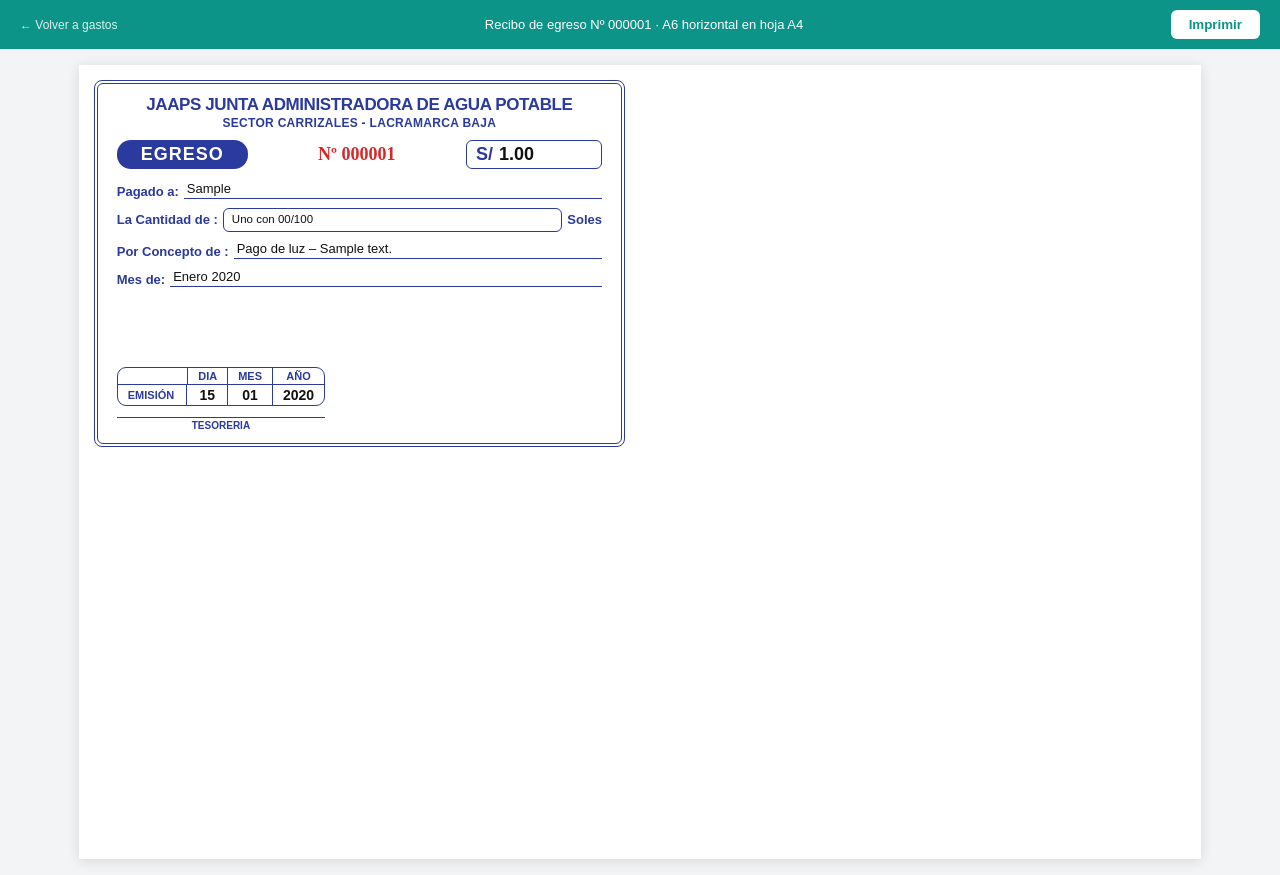
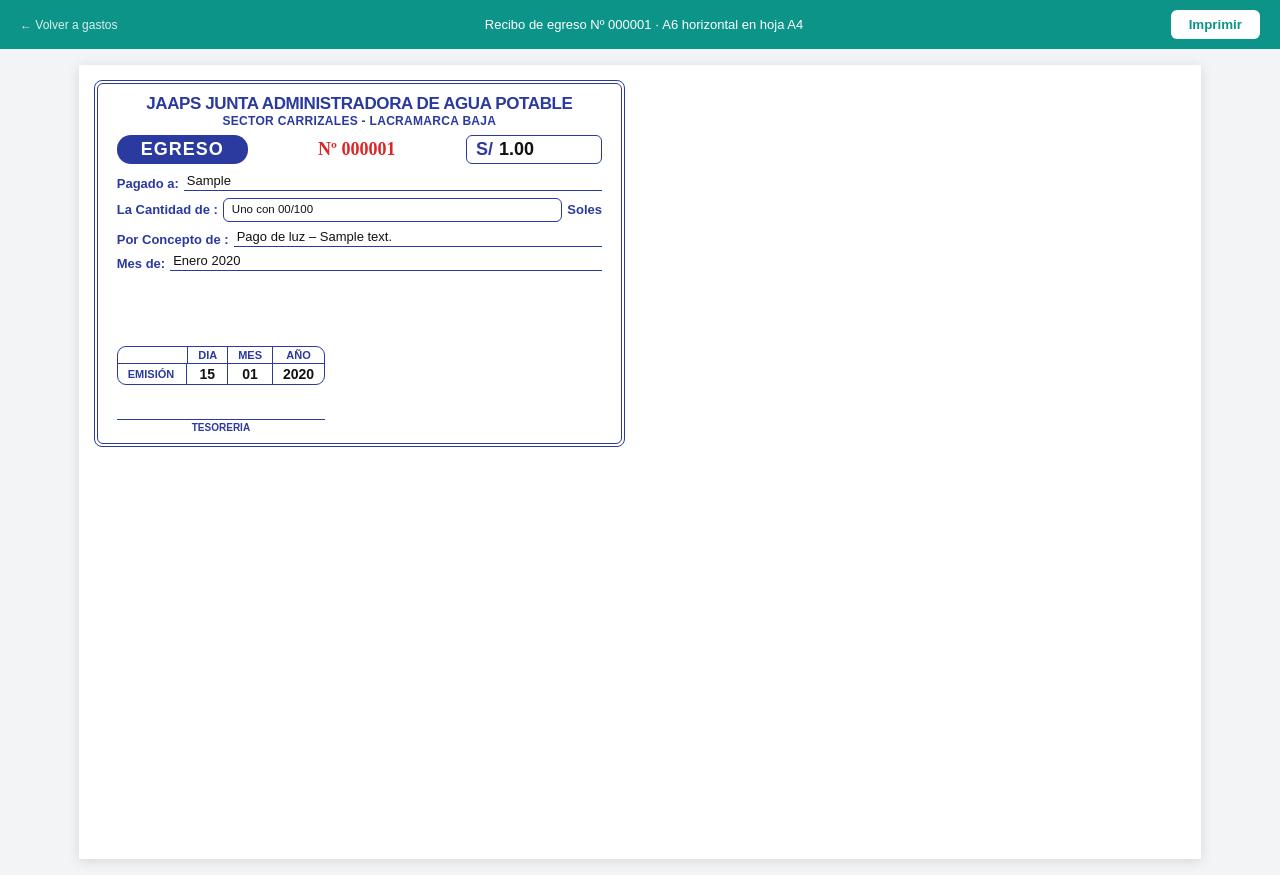
Before and after one commit to harlec/jaaps, a PHP site: page /jaaps/gastos/recibo.php?id=1 in a window 1280 px wide. Run offline with PHP 8.4, Linux system fonts and the light colour scheme; a user stored in the database is signed in; data comes from the database, SQL or seed files in the repository; tables that the repository leaves empty hold one stand-in row (values such as "Sample post").

Commit message:
sube fecha recibo

```diff
--- a/includes/recibo.php
+++ b/includes/recibo.php
@@ -62,24 +62,24 @@ function reciboCss(): string
     .hoja:last-child { page-break-after: auto; break-after: auto; }
     .recibo { width: 148.5mm; height: 105mm; padding: 4mm; }
     .marco { height: 100%; border: 1.5px solid #2b3a9e; border-radius: 8px; padding: 2px; }
-    .marco-int { height: 100%; border: 1px solid #2b3a9e; border-radius: 6px; padding: 3mm 5mm 3mm; display: flex; flex-direction: column; }
+    .marco-int { height: 100%; border: 1px solid #2b3a9e; border-radius: 6px; padding: 2.5mm 5mm 2.5mm; display: flex; flex-direction: column; }
 
     .cab { text-align: center; line-height: 1.15; }
     .cab h1 { font-size: 17px; font-weight: 900; letter-spacing: -.4px; }
     .cab p  { font-size: 12px; font-weight: bold; margin-top: 2px; letter-spacing: .3px; }
 
-    .fila-titulo { display: flex; align-items: center; justify-content: space-between; margin: 2.5mm 0 3mm; }
+    .fila-titulo { display: flex; align-items: center; justify-content: space-between; margin: 1.5mm 0 2.5mm; }
     .pill { background: #2b3a9e; color: #fff; font-weight: bold; font-size: 18px; letter-spacing: 1px; padding: 4px 24px; border-radius: 14px; }
     .numero { color: #dc2626; font-family: 'Times New Roman', serif; font-size: 18px; font-weight: bold; }
     .soles-box { min-width: 36mm; border: 1.5px solid #2b3a9e; border-radius: 6px; padding: 3px 9px; font-size: 18px; font-weight: bold; display: flex; gap: 6px; color: #111; }
     .soles-box b { color: #2b3a9e; }
 
-    .linea { display: flex; align-items: flex-end; gap: 5px; margin-bottom: 2.5mm; font-size: 13px; }
+    .linea { display: flex; align-items: flex-end; gap: 5px; margin-bottom: 1.8mm; font-size: 13px; }
     .linea .et { font-weight: 600; white-space: nowrap; }
     .linea .val { flex: 1; border-bottom: 1px solid #2b3a9e; min-height: 18px; padding: 0 3px 1px; color: #111; font-size: 13px; }
     .linea .val.corto { flex: 0 0 auto; min-width: 38mm; }
 
-    .cantidad { display: flex; align-items: center; gap: 5px; margin-bottom: 2.5mm; font-size: 13px; }
+    .cantidad { display: flex; align-items: center; gap: 5px; margin-bottom: 1.8mm; font-size: 13px; }
     .cantidad .et { font-weight: 600; white-space: nowrap; }
     .cantidad .val { flex: 1; border: 1px solid #2b3a9e; border-radius: 6px; padding: 4px 8px; color: #111; font-size: 11.5px; min-height: 24px; }
 
@@ -92,7 +92,7 @@ function reciboCss(): string
     .fechas td { color: #111; font-size: 14px; font-weight: bold; }
     .fechas td + td, .fechas thead th + th { border-left: 1px solid #2b3a9e; }
     .fechas td.venc { color: #b91c1c; }
-    .izq { display: flex; flex-direction: column; gap: 3mm; }
+    .izq { display: flex; flex-direction: column; gap: 9mm; }
     .firma { width: 100%; text-align: center; font-size: 10px; font-weight: 600; }
     .firma div { border-top: 1px solid #2b3a9e; margin-bottom: 2px; }
     .pago { flex: 1; font-size: 11px; line-height: 1.3; color: #111; align-self: center; }
```
